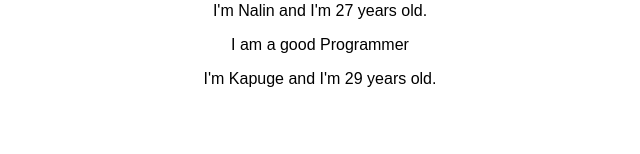
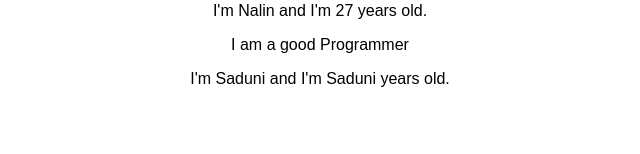
Before and after one commit to mihiranchathuranga/learn_react2, a React (Create React App) app: page / in a window 1280 px wide. Shown: the part 146-300 px from the top of the page, without its empty margins (320-960 px from the left). Built offline with nearby package versions, Linux system fonts and the light colour scheme.

Commit message:
create a class state to dynamically use the properties

```diff
--- a/src/App.js
+++ b/src/App.js
@@ -3,14 +3,22 @@ import './App.css';
 import Person from './Person/Person';
 
 class App extends Component {
+
+  state = {
+    persons: [
+      { name: 'Shashika' , age: 28},
+      { name: 'Nalin' , age: 27},
+      { name: 'Saduni', age: 25}
+    ]
+  }
   render() {
      return (
        <div className="App">
          <h1>Hi,I am a react App</h1>
          <p>This is really working!</p>
-         <Person name="Shashika" age="28"/>
-         <Person name="Nalin" age="27">I am a good Programmer</Person>
-         <Person name="Kapuge" age="29"/>
+         <Person name={this.state.persons[0].name} age={this.state.persons[0].age}/>
+         <Person name={this.state.persons[1].name} age={this.state.persons[1].age}>I am a good Programmer</Person>
+         <Person name={this.state.persons[2].name} age={this.state.persons[2].name}/>
 
        </div>
      );
```
